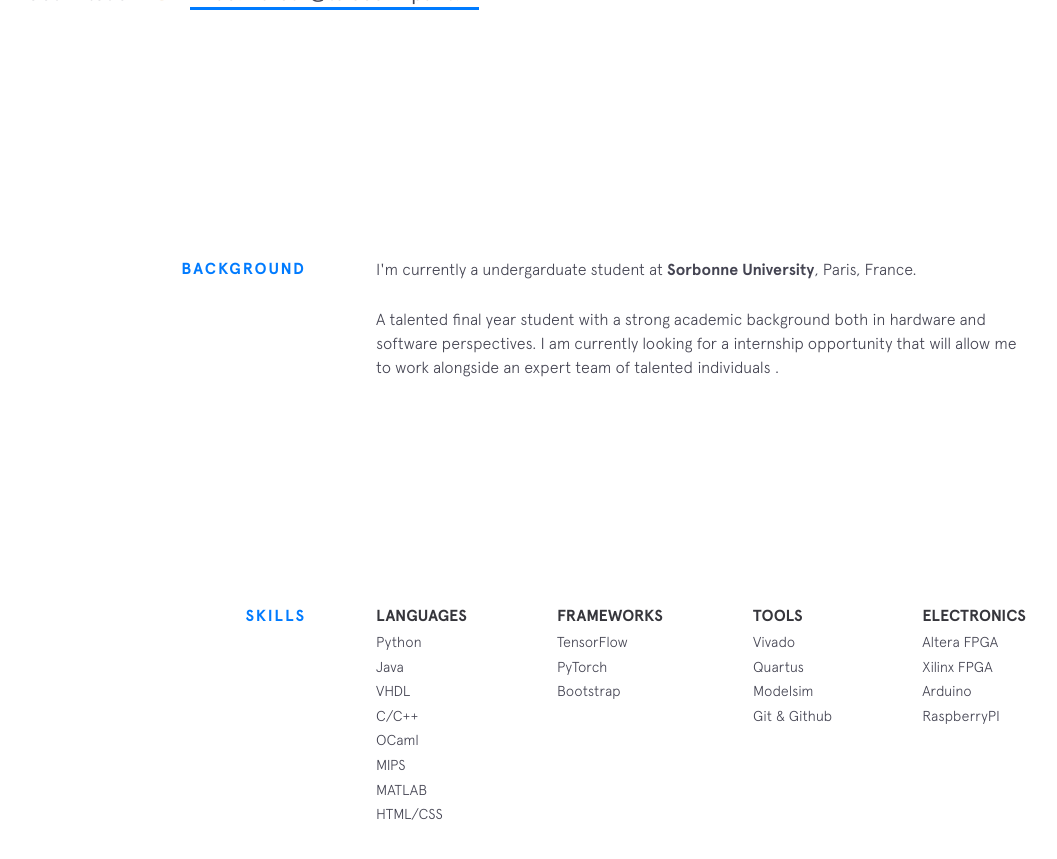
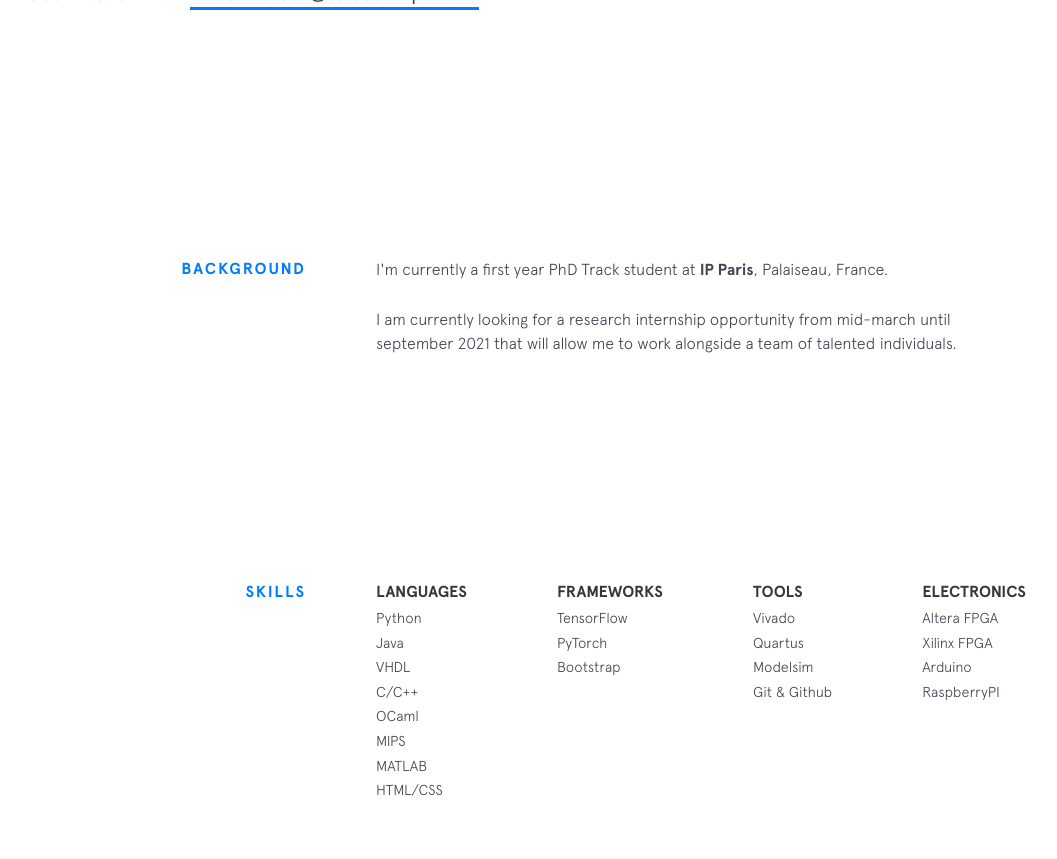
Before and after one commit to IemProg/IemProg.github.io, a Jekyll site: the page built from index.html, in a window 1280 px wide and 900 px high, scrolled down 743 px. Shown: the top 859 px of the window, without its empty margins (74-1131 px from the left). Built offline with Jekyll 4.4.1, drawn with Linux system fonts in a browser that asks for light colours; nearby versions of some CDN libraries.

Commit message:
Update background.html

```diff
--- a/_includes/background.html
+++ b/_includes/background.html
@@ -2,13 +2,12 @@
   <div class="section__title">Background</div>
   <div class="section__content">
     <p>
-      I'm currently a undergarduate student at
-      <a class="underline-link" href="http://https://www.sorbonne-universite.fr/" target="_blank">Sorbonne University</a>, Paris, France.
+      I'm currently a first year PhD Track student at
+      <a class="underline-link" href="www.ip-paris.fr" target="_blank">IP Paris</a>, Palaiseau, France.
     </p>
 
     <p>
-      A talented final year student with a strong academic background both in hardware and software perspectives. I am currently looking for
-      a internship opportunity that will allow me to work alongside an expert team of talented individuals .
+      I am currently looking for a research internship opportunity from mid-march until september 2021 that will allow me to work alongside a team of talented individuals.
     </p>
 
 
```
